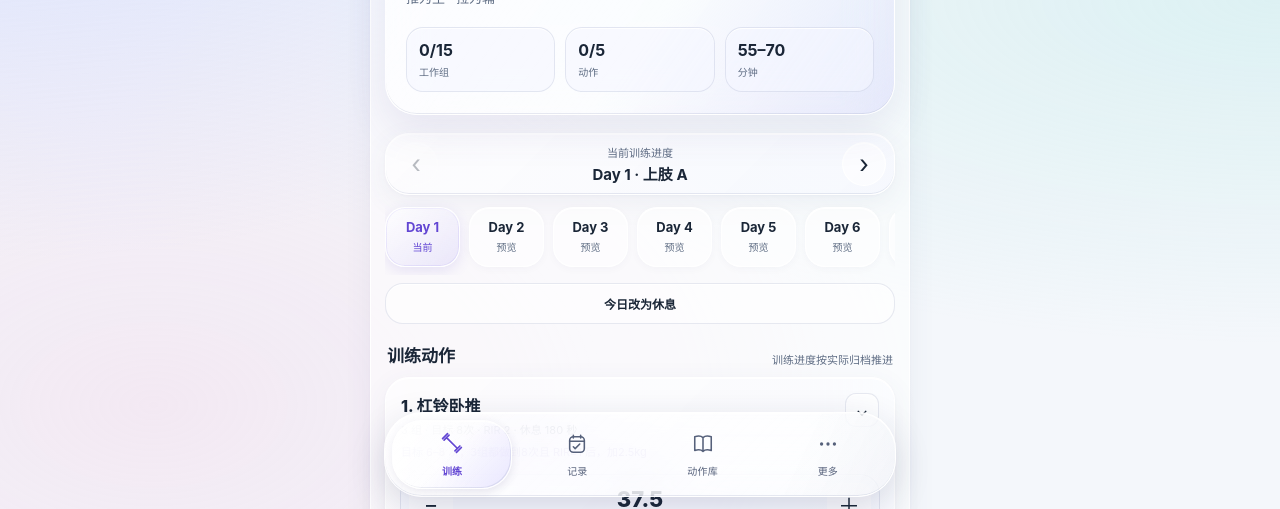
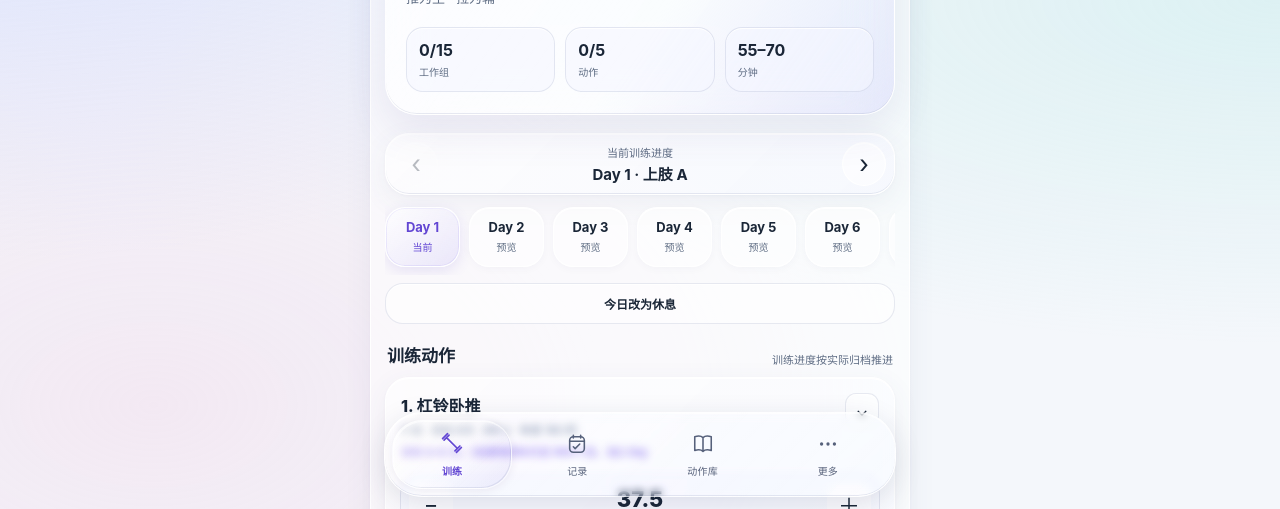
Before and after one commit to Z2r0-ux/gym-checkin, a plain HTML site: page index.html in a window 1280 px wide. Shown: the part 291-800 px from the top of the page. Drawn offline with nearby package versions, Linux system fonts and the light colour scheme.

Commit message:
Make floating navigation glass clearer and less opaque

```diff
--- a/glass.css
+++ b/glass.css
@@ -13,6 +13,11 @@ html[data-theme="light"]{
   --glass-wallpaper:radial-gradient(ellipse at 0% 3%,rgba(164,181,255,.38),transparent 48%),radial-gradient(ellipse at 100% 36%,rgba(160,226,223,.28),transparent 48%),radial-gradient(ellipse at 12% 87%,rgba(241,201,225,.30),transparent 48%);
   --glass-lens:linear-gradient(135deg,rgba(255,255,255,.86),rgba(255,255,255,.22) 48%,rgba(202,196,255,.38));
   --glass-nav-text:#56617b;
+  --nav-tint:rgba(255,255,255,.12);
+  --nav-clear:rgba(255,255,255,.035);
+  --nav-edge:rgba(255,255,255,.62);
+  --nav-lens:linear-gradient(135deg,rgba(255,255,255,.32),rgba(255,255,255,.06) 50%,rgba(157,144,235,.14));
+  --nav-text-halo:rgba(255,255,255,.85);
   --muted:#5f6d84;
 }
 html[data-theme="dark"]{
@@ -29,6 +34,11 @@ html[data-theme="dark"]{
   --glass-wallpaper:radial-gradient(ellipse at 0% 0%,rgba(90,73,179,.36),transparent 48%),radial-gradient(ellipse at 100% 42%,rgba(37,115,134,.24),transparent 48%),radial-gradient(ellipse at 8% 95%,rgba(115,61,133,.22),transparent 45%);
   --glass-lens:linear-gradient(135deg,rgba(226,229,255,.24),rgba(159,169,221,.10) 48%,rgba(155,129,242,.26));
   --glass-nav-text:#b7c0d7;
+  --nav-tint:rgba(24,31,49,.20);
+  --nav-clear:rgba(24,31,49,.07);
+  --nav-edge:rgba(225,233,255,.28);
+  --nav-lens:linear-gradient(135deg,rgba(227,234,255,.18),rgba(227,234,255,.035) 50%,rgba(164,146,244,.13));
+  --nav-text-halo:rgba(5,10,24,.9);
   --muted:#b0b9d0;
 }
 body{position:relative;isolation:isolate}
@@ -111,21 +121,24 @@ html[data-theme] :is(.settingsRow,.libraryDetails){border-color:var(--glass-line
 .finishBtn{border-radius:22px;background:linear-gradient(125deg,#8a6aef,#6650d5);box-shadow:0 8px 22px rgba(98,68,191,.2),inset 0 1px 0 rgba(255,255,255,.35)}
 /* Floating controls carry the strongest refraction and edge light. */
 html[data-theme] .bottomNav{
-  border-radius:38px;background:linear-gradient(135deg,var(--glass-strong),var(--glass-fill));
-  border-color:var(--glass-edge);box-shadow:0 12px 36px rgba(34,40,78,.16),inset 0 1px 0 var(--glass-shine),inset 0 -1px 0 var(--glass-line);
-  backdrop-filter:blur(30px) saturate(180%);-webkit-backdrop-filter:blur(30px) saturate(180%);
+  border-radius:38px;background:linear-gradient(135deg,var(--nav-tint),var(--nav-clear));
+  border-color:var(--nav-edge);box-shadow:0 8px 28px rgba(34,40,78,.13),inset 0 1px 0 var(--nav-edge),inset 0 -1px 0 var(--glass-line);
+  backdrop-filter:blur(4px) saturate(160%);-webkit-backdrop-filter:blur(4px) saturate(160%);
 }
 html[data-theme] .bottomNav::before{
-  z-index:0;box-sizing:border-box;border-radius:30px;background:var(--glass-lens);border:1px solid var(--glass-edge);
-  box-shadow:0 3px 10px rgba(59,50,108,.12),inset 1px 1px 0 var(--glass-shine),inset -1px -1px 0 var(--glass-line);
+  z-index:0;box-sizing:border-box;border-radius:30px;background:var(--nav-lens);border:1px solid var(--nav-edge);
+  box-shadow:0 2px 8px rgba(59,50,108,.08),inset 1px 1px 0 var(--nav-edge),inset -1px -1px 0 var(--glass-line);
   transition:transform 440ms cubic-bezier(.2,.85,.2,1),scale 320ms cubic-bezier(.34,1.56,.64,1),background-color 180ms ease;
 }
 .bottomNav:active::before{scale:1.06 .94}
 .bottomNav::after{
-  content:"";position:absolute;inset:0;z-index:1;border-radius:inherit;pointer-events:none;
-  background:linear-gradient(115deg,var(--glass-shine),transparent 22%,transparent 78%,var(--glass-line));opacity:.4;
+  content:"";position:absolute;inset:-1px;z-index:1;border-radius:inherit;pointer-events:none;padding:1px;
+  background:linear-gradient(125deg,var(--glass-shine),transparent 25%,transparent 65%,var(--nav-edge));
+  -webkit-mask:linear-gradient(#fff 0 0) content-box,linear-gradient(#fff 0 0);
+  mask:linear-gradient(#fff 0 0) content-box,linear-gradient(#fff 0 0);
+  -webkit-mask-composite:xor;mask-composite:exclude;
 }
-html[data-theme] .navBtn{position:relative;z-index:2;color:var(--glass-nav-text);border-radius:30px;padding:10px 2px 9px}
+html[data-theme] .navBtn{position:relative;z-index:2;color:var(--glass-nav-text);border-radius:30px;padding:10px 2px 9px;text-shadow:0 1px 4px var(--nav-text-halo)}
 html[data-theme] .navBtn.active{color:var(--glass-accent);background:transparent;border-color:transparent}
 .navBtn .ico{height:25px;display:grid;place-items:center;margin-bottom:3px}
 .navBtn .ico svg{width:22px;height:22px;stroke-width:1.7}
--- a/sw.js
+++ b/sw.js
@@ -1,4 +1,4 @@
-const CACHE="gym-checkin-v16";
+const CACHE="gym-checkin-v17";
 const ASSETS=[
   "./",
   "./index.html",
```
